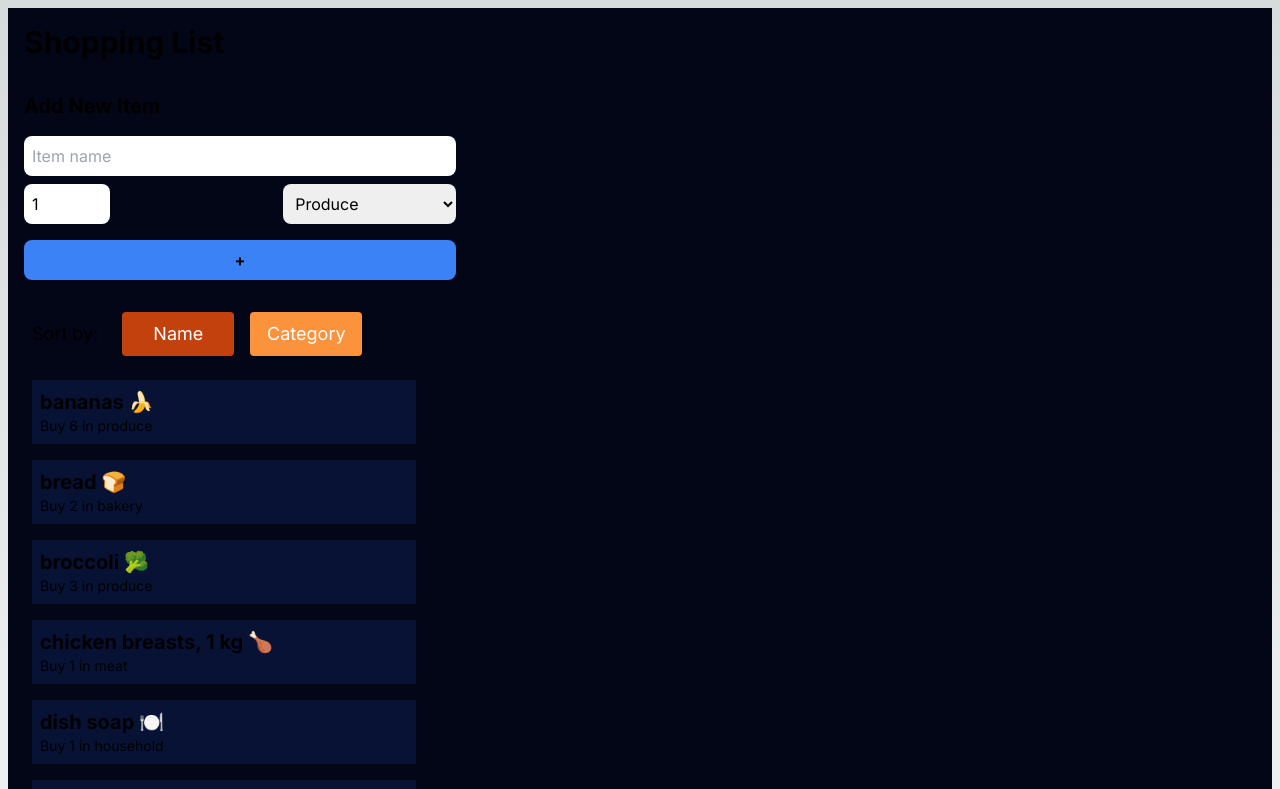
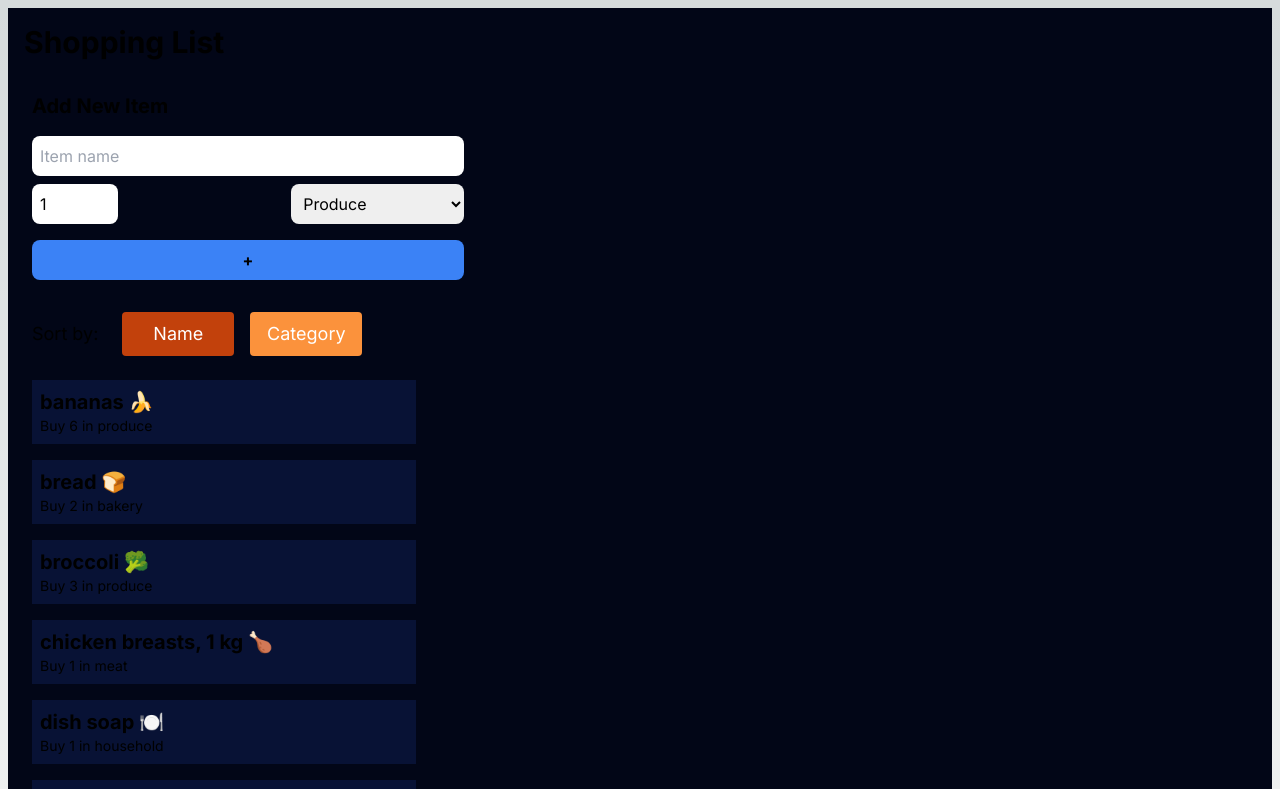
Before and after one commit to mylamthuy/cprg306-assignments, a Next.js app: page /week-6 in a window 1280 px wide. Shown: the top 789 px of the page. Built offline with nearby package versions, Linux system fonts and the light colour scheme.

Commit message:
Update Week 6

```diff
--- a/app/week-6/new-item.js
+++ b/app/week-6/new-item.js
@@ -21,9 +21,7 @@ export default function NewItem ({onAddItem}){
 
     const handleSubmit = (event) => {
         event.preventDefault();
-        //const newId = Math.random().toString(36).substring(2,9);
         const item = {id: generateRandomId(), name, quantity, category};
-        //console.log(item);
 
         onAddItem(item);
 
@@ -47,7 +45,7 @@ export default function NewItem ({onAddItem}){
     return (
         <>
             <div className="flex items-center justify-start">
-                <div className="w-full max-w-md p-2 mt-4">
+                <div className="w-full max-w-md p-2 mt-4 ml-2">
                     <h3 className="text-xl font-bold mb-4">Add New Item</h3>
                     <form onSubmit={handleSubmit}>
                     <input
--- a/app/week-6/page.js
+++ b/app/week-6/page.js
@@ -10,7 +10,6 @@ export default function Page(){
     const handleAddItem = (newItem) => {
         setItems( prevItems => [...prevItems, newItem]);
     };
-    //bg-blue-800/20
 
     return (
         <main className="m-2 p-2 bg-slate-950">
```
